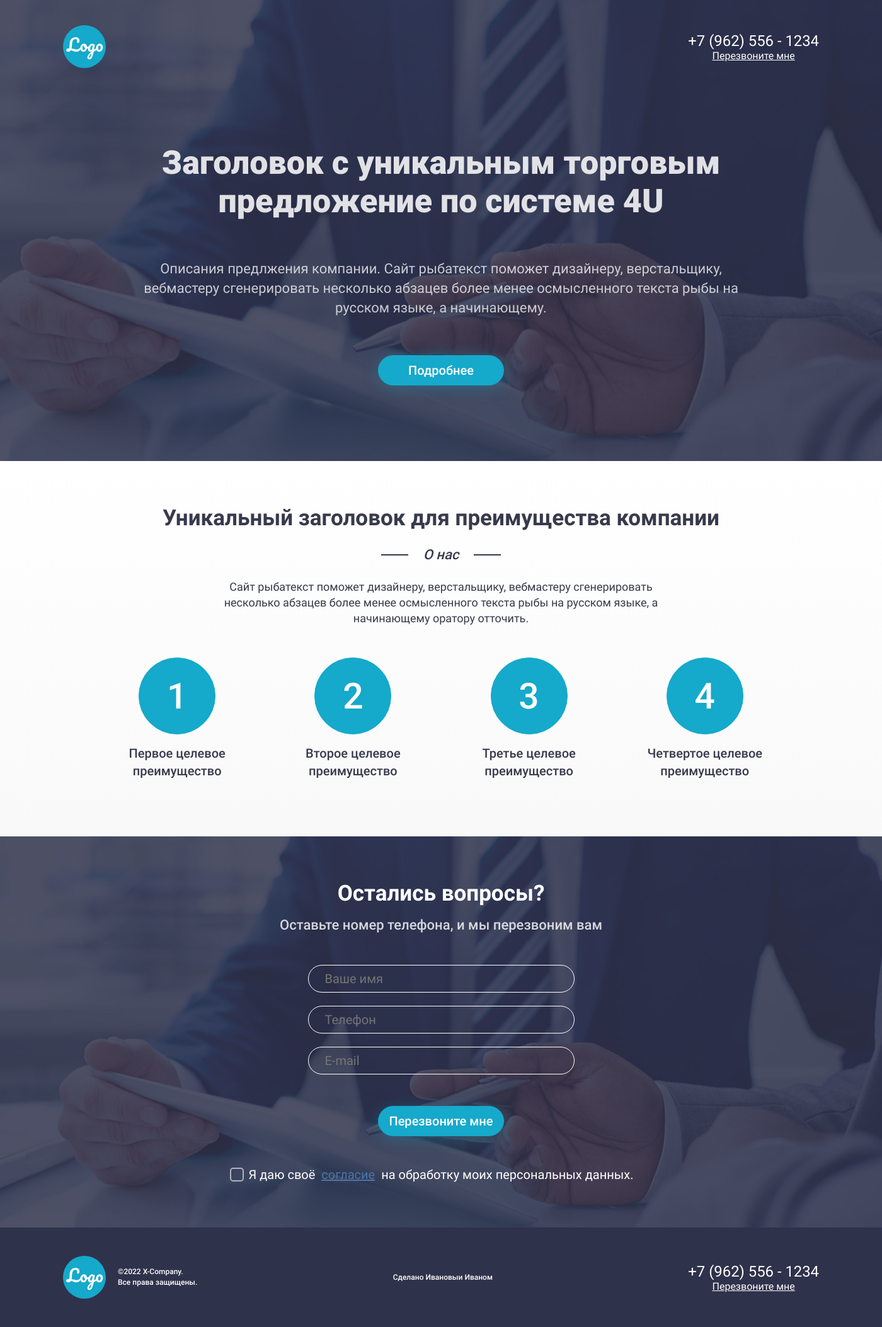
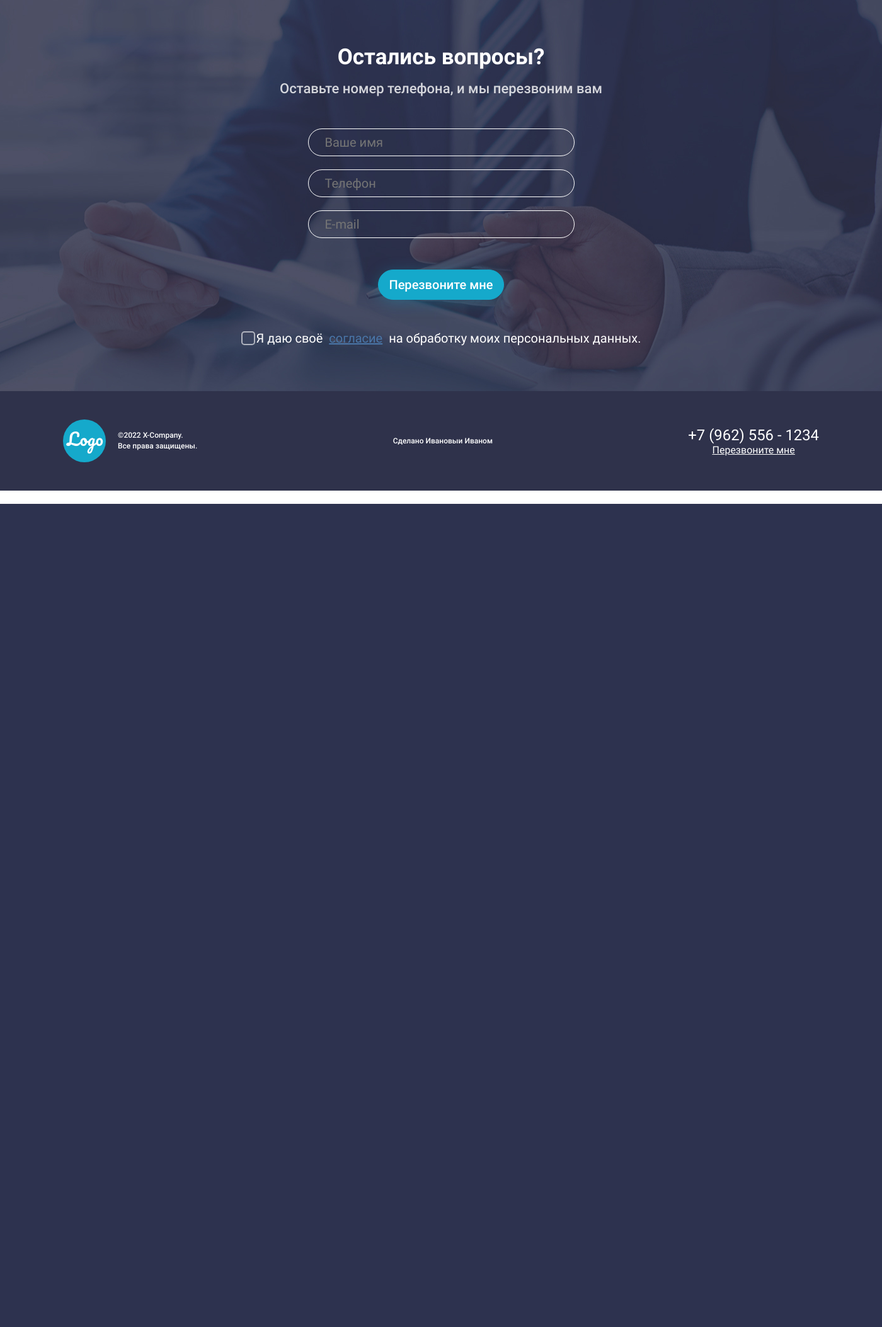
Before and after one commit to mindfling/mindfling.github.io, a PHP site: page / in a window 1400 px wide. Shown: the whole page at 63% size. After the commit the page ends 800 px from the top, so only its background shows below. Run offline with PHP 8.4, Linux system fonts and the light colour scheme; some web fonts are replaced.

Commit message:
feat WebPerfectAdaptive feat checkbox

```diff
--- a/web_perfect_adaptive_module3/index.html
+++ b/web_perfect_adaptive_module3/index.html
@@ -21,25 +21,22 @@
 
   <header class="header">
     <div class="container container_header header__container">
-
       <div class="header__infobar infobar">
-
-        <div class="company header__company infobar__company">
+        <!-- <div class="company header__company infobar__company">
           <div class="company__logo infobar__logo">
             <a class="company__logo-link" href="#" alt="logo" title="company logo link">logo</a>
           </div>
-        </div>
-        <!-- <div class="company header__company infobar__company">
+        </div> -->
+        <div class="company header__company infobar__company">
           <div class="company__logo infobar__logo">
             <img class="company__logo-image" src="img/logo-round.svg" alt="logo" title="company logo">
           </div>
-        </div> -->
+        </div>
         <div class="callback header__callback infobar__callback">
           <span class="header__callback-tel infobar__callback-tel">+7&nbsp;(962)&nbsp;556&nbsp;-&nbsp;1234</span>
           <a href="#" class="header__callback-link infobar__callback-link">Перезвоните мне</a>
         </div>
       </div>
-
       <div class="header__home-content">
         <h1 class="header__page-title">Заголовок c уникальным торговым предложение по системе 4U</h1>
         <p class="header__text">Описания предлжения компании. Сайт рыбатекст поможет дизайнеру, верстальщику, вебмастеру сгенерировать несколько абзацев более менее осмысленного текста рыбы на русском языке, а начинающему.</p>
@@ -47,6 +44,8 @@
       </div>
     </div>
   </header>
+
+  <main class="main">
 
     <section class="advantages">
       <div class="container container_advantages">
@@ -93,20 +92,36 @@
             <input id="form-tel" name="tel" class="form__input form__input_tel" type="text" placeholder="Телефон" required>
             <input id="form-email" name="email" class="form__input form__input_email" type="text" placeholder="E-mail" required>
           </fieldset>
+
           <button id="form-submit" name="submit" class="form__button button button_form button_submit" type="submit">Перезвоните мне</button>
 
           <div class="form__agree">
             <input id="form-agree-check" name="agree-check" class="form__agree-check" type="checkbox" required value="ok">
             <label class="form__label" for="form-agree-check">
+              <span class="form__label-text">
                 Я даю своё
-            &nbsp;<a href="#" class="form__label form__label_link">согласие</a>&nbsp;
+                &nbsp;<a href="#" class="form__label000 form__label-link">согласие</a>&nbsp;
+                на обработку моих персональных данных.
+              </span>
+            </label>
+          </div>
+
+<!--
+          <div class="form__agree">
+            <input id="form-agree-check" name="agree-check" class="form__agree-check" type="checkbox" required value="ok">
+            <label class="form__label" for="form-agree-check">
+              Я даю своё
+              &nbsp;<a href="#" class="form__label000 form__label-link">согласие</a>&nbsp;
               на обработку моих персональных данных.
             </label>
           </div>
-
+ -->
         </form>
       </div>
     </section>
+
+  </main>
+
 
   <footer class="footer">
     <div class="container container_footer">
@@ -129,9 +144,7 @@
             &copy;2022&nbsp;X-Company.<br>Все&nbsp;права&nbsp;защищены.
           </div>
         </div> -->
-
         <div class="footer__designer infobar__designer">Сделано Ивановыи Иваном</div>
-
         <div class="callback footer__callback infobar__callback">
           <span class="footer__callback-tel infobar__callback-tel">+7&nbsp;(962)&nbsp;556&nbsp;-&nbsp;1234</span>
           <a href="#" class="footer__callback-link infobar__callback-link">Перезвоните мне</a>
--- a/web_perfect_adaptive_module3/styles/advantages.css
+++ b/web_perfect_adaptive_module3/styles/advantages.css
@@ -2,7 +2,8 @@
 
 .advantages {
   /* border: 1px solid orange; */
-  display: flex;
+  /* display: flex; */
+  display: none;
   min-height: 596px;
   padding: 70px 0;
   /* todo */
--- a/web_perfect_adaptive_module3/styles/contact.css
+++ b/web_perfect_adaptive_module3/styles/contact.css
@@ -82,30 +82,43 @@
   background-color: transparent;
   border: 2px solid #ffffff59;
 } */
+
 /* *контейнер */
 .form__agree {
-  position: relative;
+  /* border: 1px solid orange; */
+  /* position: relative; */
   display: block;
   cursor: pointer;
+  /* padding-left: 24px; */
 }
 /* *скрываем чекбокс */
 .form__agree-check {
   position: absolute;
-  z-index: -1;
-  opacity: 0;
+  display: block;
+  width: 22px;
+  height: 22px;
+  appearance: none;
+  z-index: 1; /* todo */
+  opacity: 0.5;
   cursor: pointer;
 }
+.form__agree-check:focus {
+  outline: 2px solid var(--dark-blue);
+}
+.form__agree-check:active {
+  outline: 1px solid var(--sky-blue);
+}
+
 /* *псевдоэлемент чекбокс */
 .form__agree-check + .form__label::before {
   content: "";
   /* appearance: none; */
   position: absolute;
   top: 0px;
-  left: -30px;
+  left: 0px;
   display: block;
   width: 22px;
   height: 22px;
-  /* margin-right: 11px; */
   background-color: transparent;
   border: 2px solid #ffffff;
   border-radius: 5px;
@@ -116,13 +129,13 @@
 .form__agree-check:checked + .form__label::before {
   opacity: 1;
 }
-/* *галочка */
+/* *псевдоэлемент галочка внутри чекбокса* */
 /* пустая */
 .form__agree-check + .form__label::after {
   content: "";
   position: absolute;
   top: 2px;
-  left: -23px;
+  left: 7px;
   display: block;
   width: 8px;
   height: 14px;
@@ -134,12 +147,12 @@
   transition: all 200ms ease;
   cursor: pointer;
 }
-/* чекнутая */
+/* checked чекнутая галочка с переходами */
 .form__agree-check:checked + .form__label::after {
   content: "";
   position: absolute;
   top: 2px;
-  left: -23px;
+  left: 7px;
   display: block;
   width: 8px;
   height: 14px;
@@ -151,12 +164,11 @@
 }
 
 .form__label {
-  /* border: 1px solid magenta; */
+  position: relative;
   display: flex;
   flex-direction: row;
   justify-content: space-between;
   align-items: center;
-
   font-family: "Roboto";
   font-style: normal;
   font-weight: 400;
@@ -166,28 +178,65 @@
   color: #ffffff;
 }
 
-.form__button {
+.form__label-text {
+  padding-left: 24px;
 }
 
+.form__button {
+  outline: none;
+}
+.form__button:focus {
+  outline: 2px solid var(--sky-blue);
+}
+.form__button:active {
+  outline: 1px solid var(--sky-blue);
+}
+
+/* input поле ввода */
 .form__input {
   display: flex;
   min-width: 423px;
   height: 44px;
-
-  border: 1.38235px solid var(--white);
   border-radius: 50px;
   background: transparent;
-
   color: var(--white);
   padding-left: 26px;
   padding-right: 26px;
+  border: 1.38235px solid var(--white);
+}
+
+.form__input:focus {
+  border: 1.38235px solid var(--whitea, #959595);
+  outline: 1px solid var(--dark-blue);
+}
+.form__input:active {
+  outline: 2px solid var(--dark-blue);
 }
 
 .form__email {
 }
 
-.form__label_link {
+/* ссылка внутри текста */
+.form__label-link {
+/*
+  display: flex;
+  flex-direction: row;
+  justify-content: space-between;
+  align-items: center;
+  font-family: "Roboto";
+  font-style: normal;
+  font-weight: 400;
+  font-size: 20px;
+  line-height: 23px;
+  text-align: center;
+ */
   color: var(--dark-blue);
+}
+.form__label-link:focus {
+  outline: 1px solid var(--dark-blue);
+}
+.form__label-link:active {
+  outline: 1px solid var(--sky-blue);
 }
 
 .form__name {
--- a/web_perfect_adaptive_module3/styles/header.css
+++ b/web_perfect_adaptive_module3/styles/header.css
@@ -3,6 +3,7 @@
 
 .header {
   display: flex;
+  display: none;
   min-height: 732px;
   background: url(../img/background-contact-screen.jpg) no-repeat center;
   background-size: cover;
```
Lines whose indentation alone changed are shown as unchanged.
